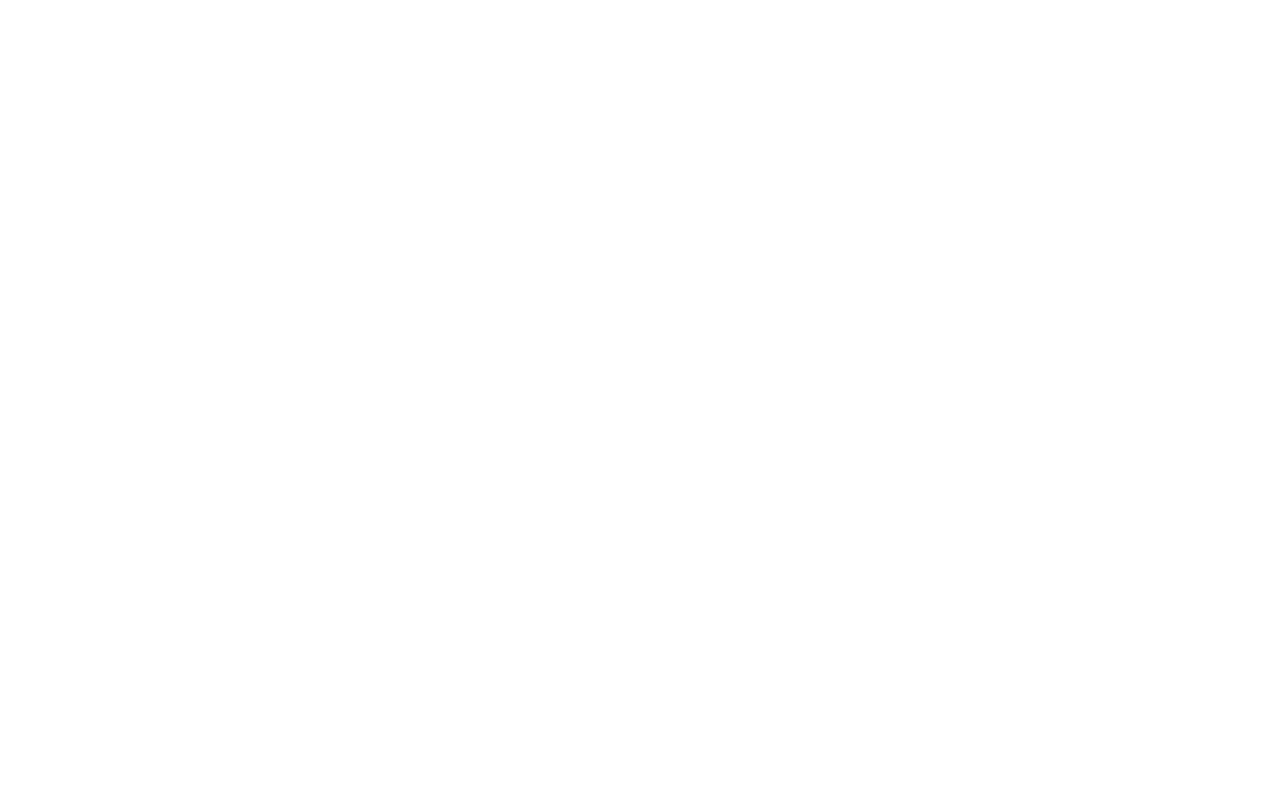
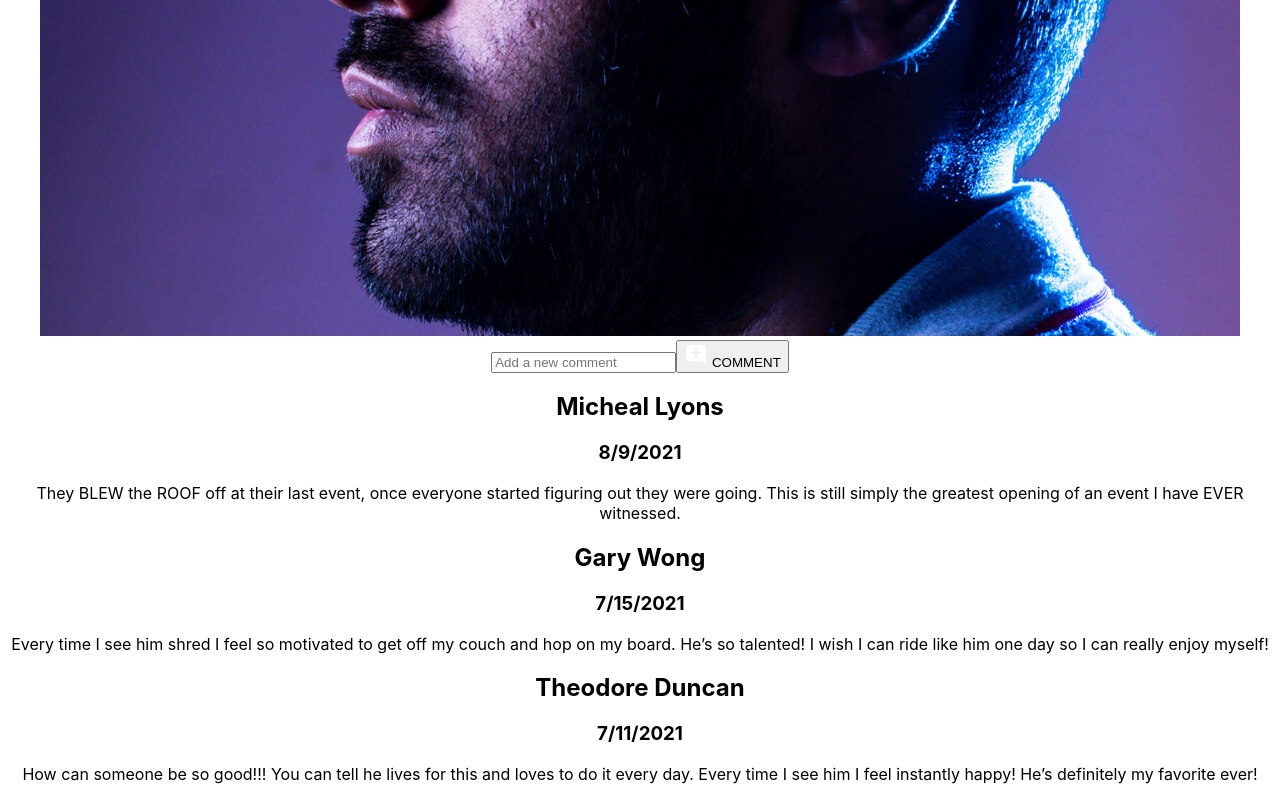
Before and after one commit to leo-r-a/leo-regina-brainflix, a React (Create React App) app: page / in a window 1280 px wide. Shown: the part 2075-2875 px from the top of the page. Before the commit the page ends 1495 px from the top, so only its background shows below. Built offline with nearby package versions, Linux system fonts and the light colour scheme.

Commit message:
added comments section

```diff
--- a/src/App.js
+++ b/src/App.js
@@ -2,19 +2,28 @@
 import './App.css';
 import Header from './components/Header';
 import Hero from './components/Hero';
-import videos from './Data/videos.json'
+import Comments from './components/Comments';
+import videos from './Data/videos.json';
 import { useState } from 'react';
+import videodetails from "./Data/video-details.json";
+
 
 
 function App() {
   const [selectedVideo, setSelectedVideo] = useState (videos[0]);
 
+  const selectedVideoDetails = videodetails.find(
+    video => video.id === selectedVideo.id
+ )
+
   return (
     <div className="App">
       <Header />
       <Hero
-       selectedVideo = {selectedVideo}
+       selectedVideoDetails = {selectedVideoDetails}
       />
+      <Comments
+      selectedVideoDetails = {selectedVideoDetails} />
     </div>
   );
 }
--- a/src/components/Comments.js
+++ b/src/components/Comments.js
@@ -1,7 +1,17 @@
 import mohan from "../assets/Images/Mohan-muruge.jpg";
 import commentIcon from "../assets/Icons/add_comment.svg";
 
-const Comments = ({ comments }) => {
+const Comments = ({ selectedVideoDetails }) => {
+    function commentsDate (commentTimestamp){
+
+        const date = new Date(commentTimestamp);
+        const month = date.getMonth() + 1;
+        const day = date.getDate();
+        const year = date.getFullYear();
+        const parsedDate = month + "/" + day + "/" + year;
+        return parsedDate;
+    }
+
   return (
     <main className="comments">
       <h2 className="comments__title">3 Comments</h2>
@@ -17,24 +27,26 @@
         </button>
       </div>
       <div className="comments__container">
-        <div class="comments__container-default">
+        {selectedVideoDetails.comments.map((comment) => (
+          <div key={comment.id} class="comments__container-default">
             <div class="comments__container-image">
               <div class="comments__container-default-top--image"></div>
             </div>
             <div class="comments__container-default-top">
               <h2 class="comments__container-default-top--name">
-              this the commenters name
+                {comment.name}
               </h2>
               <h3 class="comments__container-default-top--date">
-              this is the date
+                {commentsDate(comment.timestamp)}
               </h3>
             </div>
             <div class="comments__container-default-bottom">
               <p class="comments__container-default-bottom--text">
-              this is where the comment goes
+                {comment.comment}
               </p>
             </div>
           </div>
+        ))}
       </div>
     </main>
   );
--- a/src/components/Hero.js
+++ b/src/components/Hero.js
@@ -4,14 +4,11 @@
 import heart from "../assets/Icons/likes.svg"
 import videodetails from "../Data/video-details.json"
 
-export default function Hero({selectedVideo}) {
+export default function Hero({selectedVideoDetails}) {
 
 
-    const getSelectedVideoDetails = videodetails.find(
-       video => video.id === selectedVideo.id
-    )
 
-    const date = new Date(getSelectedVideoDetails.timestamp);
+    const date = new Date(selectedVideoDetails.timestamp);
     const month = date.getMonth() +1;
     const day = date.getDate();
     const year = date.getFullYear();
@@ -19,21 +16,21 @@
 
   return (
     <div className="hero">
-      <video className="hero__video" controls  poster={getSelectedVideoDetails.image}>
-        <source src={getSelectedVideoDetails.image} type="video/mp4" />
+      <video className="hero__video" controls  poster={selectedVideoDetails.image}>
+        <source src={selectedVideoDetails.image} type="video/mp4" />
       </video>
       <div className="main__header">
-        <h1>{getSelectedVideoDetails.title}</h1>
+        <h1>{selectedVideoDetails.title}</h1>
         <div className="main__info">
-          <h2 className="main__info--channel">{getSelectedVideoDetails.channel}</h2>
+          <h2 className="main__info--channel">{selectedVideoDetails.channel}</h2>
           <img className="main__info--views-image" src={eyeball} />
-          <p className="main__info--views">{getSelectedVideoDetails.views}</p>
+          <p className="main__info--views">{selectedVideoDetails.views}</p>
           <p className="main__info--date">{parsedDate}</p>
           <img className="main__info--likes-image" src={heart} />
-          <p className="main__info--likes">{getSelectedVideoDetails.likes}</p>
+          <p className="main__info--likes">{selectedVideoDetails.likes}</p>
         </div>
         <div className="main__info--video-description">
-          {getSelectedVideoDetails.description}
+          {selectedVideoDetails.description}
         </div>
       </div>
     </div>
```
Lines whose indentation alone changed are shown as unchanged.
